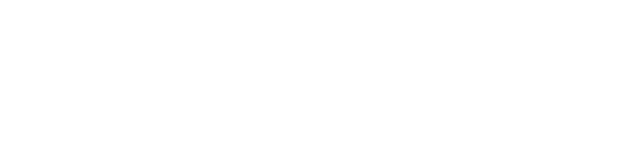
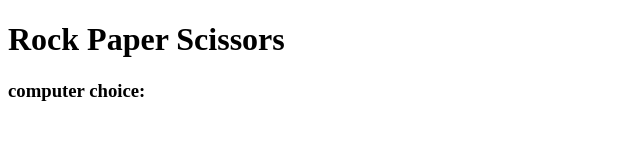
Before and after one commit to Rishi-Mishima/Odin_Rock-Paper-Scissors-project, a plain HTML site: page index.html in a window 1280 px wide. Shown: the whole page, without its empty margins (0-640 px from the left). Drawn offline with Linux system fonts and the light colour scheme.

Commit message:
delete the original script file and started to create a new one

```diff
--- a/index.html
+++ b/index.html
@@ -8,6 +8,13 @@
 </head>
 
 <body>
+    <h1> Rock Paper Scissors</h1>
+    <h3 class="">
+        computer choice:
+    </h3>
+
+
+
 
 </body>
 
```
